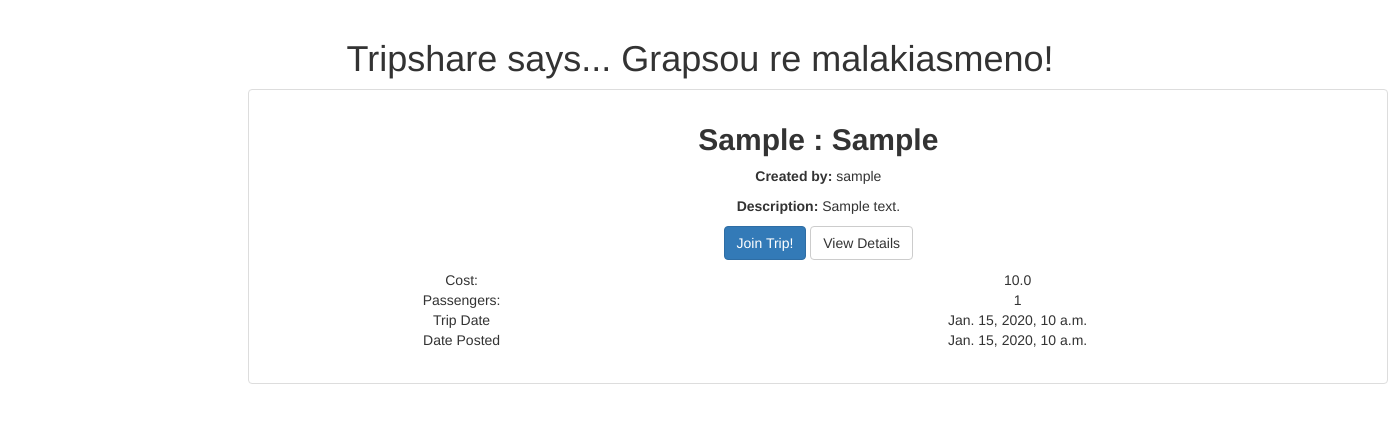
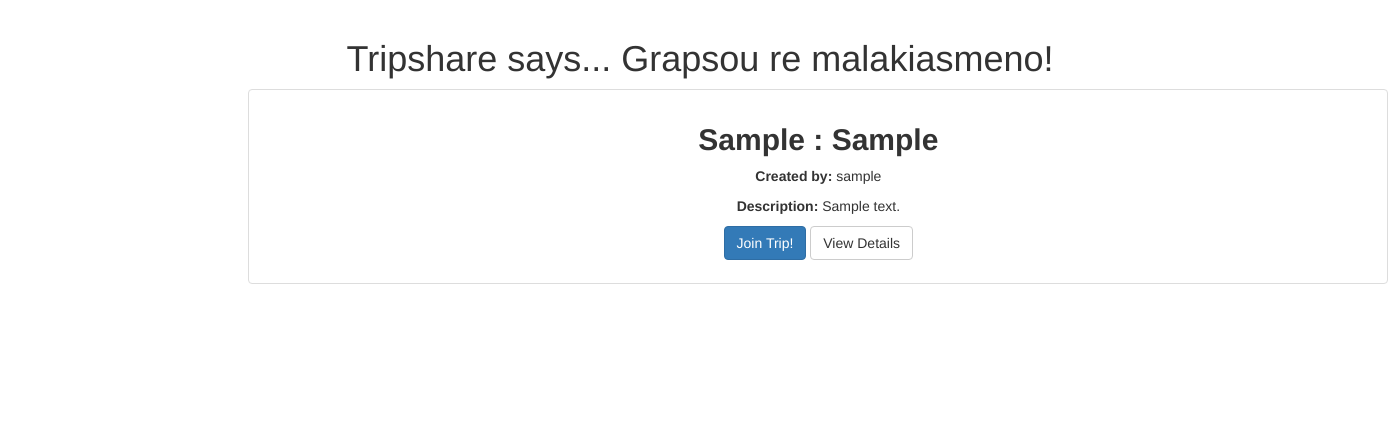
Before and after one commit to mousi/TripShare, a Django app: page /TripShare/ in a window 1400 px wide. Shown: the part 51-474 px from the top of the page. Run offline with Django 3.2, Linux system fonts and the light colour scheme; tables that the repository leaves empty hold one stand-in row (values such as "Sample post"); some libraries are stand-ins or nearby versions.

Commit message:
JS B1ATCH

```diff
--- /dev/null
+++ b/static/css/tripshare.css
@@ -0,0 +1,3 @@
+.hiddencontent {
+    display: none;
+}
--- a/static/js/rango-jquery.js
+++ /dev/null
@@ -1,8 +0,0 @@
-$(document).ready(function() {
-
-        $("#about-btn").click( function() {
-        alert("You clicked the button using JQuery!");
-
-
-    });
-});
--- /dev/null
+++ b/static/js/tripshare-jquery.js
@@ -0,0 +1,21 @@
+$(document).ready(function() {
+    $('.detailsbtn').click(function () {
+        $button = $(this);
+        //getting the next element
+        $content = $button.closest("div").find(".hiddencontent");
+        //open up the content needed - toggle the slide- if visible, slide up, if not slidedown.
+        $content.slideToggle(500, function () {
+            //execute this after slideToggle is done
+            //change text of header based on visibility of content div
+            $button.text(function () {
+                //change text based on condition
+                return $content.is(":visible") ? "Hide details" : "View details";
+            });
+        });
+
+    });
+
+    $('.btn').click(function(e) {
+        e.preventDefault();
+    });
+});
--- a/templates/TripShare/index.html
+++ b/templates/TripShare/index.html
@@ -35,9 +35,9 @@
                                     </p>
                                 <p><b>Description: </b> {{ tr.desc }}</p>
 
-								<p><a href="#" class="btn btn-primary" role="button">Join Trip!</a> <a href="#" class="btn btn-default" role="button">View Details</a></p>
+								<p><a href="#" class="btn btn-primary" role="button">Join Trip!</a> <a href="#" class="btn btn-default detailsbtn" role="button">View Details</a></p>
 
-                            <div class="table">
+                            <div class="table hiddencontent">
 
 								<table border="0" style="width:100%">
 								{%  if tr.cost != Null %}
--- a/templates/base.html
+++ b/templates/base.html
@@ -3,8 +3,9 @@
 
 <script src="https://ajax.googleapis.com/ajax/libs/jquery/1.9.1/jquery.min.js"></script>
 
-<script src="{% static "js/rango-jquery.js" %}"></script>
-<script src="{% static "js/star-rating.js"%}"></script>
+<script src="{% static "js/tripshare-jquery.js" %}"></script>
+<script src="{% static "js/star-rating.js" %}"></script>
+
 
 <html lang="en">
   <head>
@@ -13,13 +14,14 @@
     <meta name="viewport" content="width=device-width, initial-scale=1">
     <meta name="description" content="">
     <meta name="author" content="">
-    <link rel="icon" href="{%static 'css/aris.jpg'%}">
+    <link rel="icon" href="{%static 'css/favicon.ico'%}">
 
     <title>{% block title %}Welcome to TripShare!{% endblock %}</title>
 
+    <link href="{%static 'css/tripshare.css'%}" rel="stylesheet">
     <link href="{%static 'css/star-rating.css'%}" rel="stylesheet">
     <link href="{%static 'css/dashboard.css'%}" rel="stylesheet">
-    <link rel="stylesheet"  href="http://netdna.bootstrapcdn.com/bootstrap/3.3.1/css/bootstrap.min.css" rel="stylesheet">
+    <link href="http://netdna.bootstrapcdn.com/bootstrap/3.3.1/css/bootstrap.min.css" rel="stylesheet">
 
   </head>
 
```
Also changed, not shown: static/css/aris.jpg (deleted), static/css/favicon.ico.
